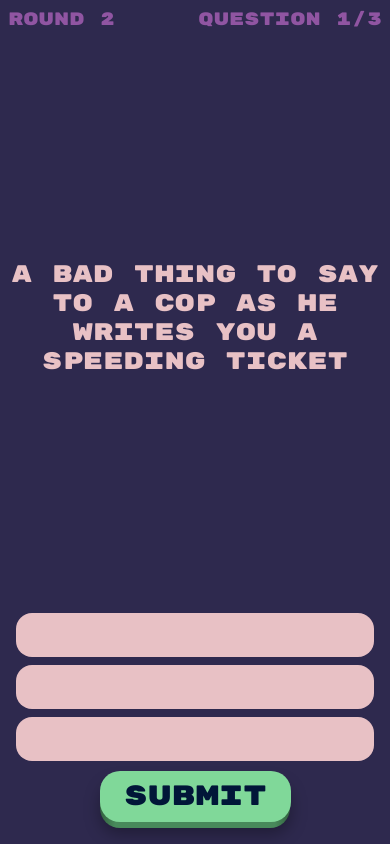
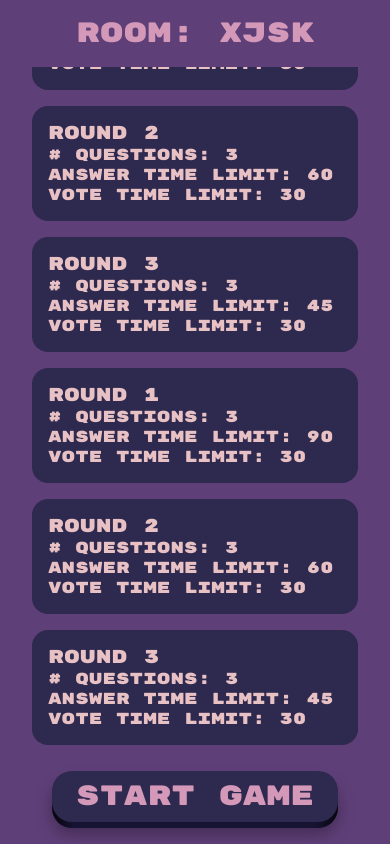
Before and after one commit to Woozl/quipwit, a Next.js app in the folder web/: page / in a window 390 px wide. Built offline with nearby package versions, Linux system fonts and the light colour scheme.

Commit message:
made lobby responsive, fixed scrolling

```diff
--- a/web/components/screens/Lobby/Lobby.module.css
+++ b/web/components/screens/Lobby/Lobby.module.css
@@ -1,6 +1,6 @@
 .container {
   background-color: #5f3f78;
-  min-height: 100%;
+  height: 100%;
 
   color: #d499b9;
 
@@ -8,15 +8,19 @@
   flex-direction: column;
   align-items: center;
   justify-content: center;
+  gap: 32px;
 }
 
 .title {
   font-size: 4rem;
   margin-top: 1rem;
   margin-bottom: auto;
+  text-align: center;
 }
 
 .center {
+  flex-grow: 1;
+  overflow: auto;
   display: flex;
   flex-direction: row;
   gap: 32px;
@@ -24,11 +28,13 @@
 
 .center h2 {
   color: #011638;
-  padding: 8px;
-  margin: 8px;
+  margin-left: 16px;
+  transform: translateY(-2rem);
+  position: fixed;
 }
 
 .roundsContainer {
+  overflow-y: scroll;
 }
 
 .roundList {
@@ -37,10 +43,11 @@
   gap: 16px;
   color: #e8c1c5;
 
-  height: 55vh;
-  max-width: 50vw;
-  overflow-y: auto;
   padding: 16px;
+}
+
+.playersContainer {
+  overflow-y: scroll;
 }
 
 .round {
@@ -49,17 +56,10 @@
   padding: 16px;
 }
 
-.playersContainer {
-}
-
 .playerList {
   display: flex;
   flex-direction: column;
   gap: 8px;
-
-  height: 55vh;
-  max-width: 30vw;
-  overflow-y: auto;
   padding: 16px;
 }
 
@@ -79,6 +79,10 @@
 }
 
 @media only screen and (max-width: 768px) {
+  .container {
+    gap: 0px;
+  }
+
   .title {
     font-size: 1.75rem;
   }
@@ -86,15 +90,23 @@
   .center {
     margin-top: 16px;
     margin-bottom: 16px;
+    flex-direction: column-reverse;
 
-    flex-direction: column-reverse;
+    overflow-y: auto;
+    width: 100%;
+    padding: 0 16px 0 16px;
+  }
+
+  .center h2 {
+    position: relative;
+    transform: translate(0);
+  }
+
+  .roundsContainer {
+    overflow-y: visible;
   }
 
   .playersContainer {
-    width: 100%;
-  }
-
-  .playerList {
-    width: 100%;
+    overflow-y: visible;
   }
 }
--- a/web/pages/index.tsx
+++ b/web/pages/index.tsx
@@ -26,7 +26,7 @@ const Home: NextPage = () => {
       {/* <Intro /> */}
       {/* <GameSettings /> */}
       {/* <JoinGame /> */}
-      {/* <Lobby
+      <Lobby
         roomCode="XJSK"
         players={[
           { id: 1, name: "Bob", character: "avocado" },
@@ -84,14 +84,14 @@ const Home: NextPage = () => {
             questionType: "multiprompt",
           },
         ]}
-      /> */}
-      <QuestionForm
+      />
+      {/* <QuestionForm
         currentQuestion={1}
         numberOfQuestions={3}
         numberOfPromptFields={3}
         roundId={2}
         questionText="A bad thing to say to a cop as he writes you a speeding ticket"
-      />
+      /> */}
       {/* <VotingForm
         currentQuestion={1}
         numberOfQuestions={3}
```
